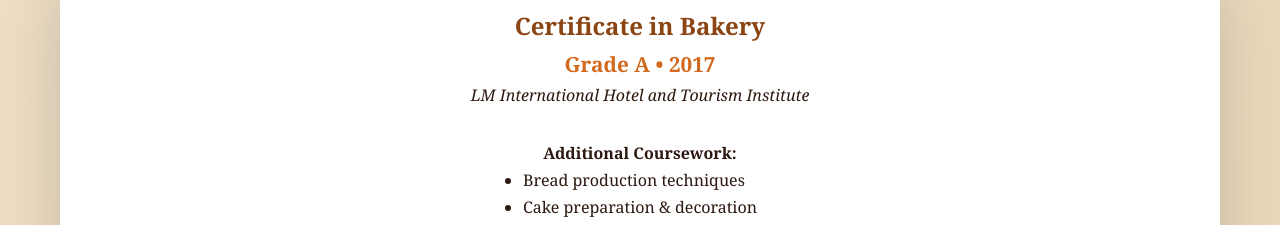
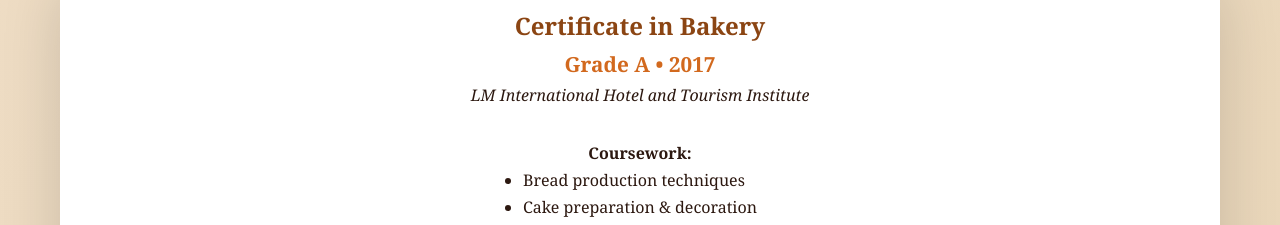
Before and after one commit to ayu-le/bakery-professional-portfolio, a plain HTML site: page index.html in a window 1280 px wide. Shown: the part 3593-3818 px from the top of the page. Drawn offline with Linux system fonts and the light colour scheme.

```diff
--- a/index.html
+++ b/index.html
@@ -229,7 +229,7 @@
                     <p style="font-size: 1.3em; color: #D2691E; font-weight: bold;">Grade A • 2017</p>
                     <p style="font-style: italic;">LM International Hotel and Tourism Institute</p>
                     <div style="margin-top: 30px;">
-                        <h4>Additional Coursework:</h4>
+                        <h4>Coursework:</h4>
                         <ul style="text-align: left; display: inline-block;">
                             <li>Bread production techniques</li>
                             <li>Cake preparation & decoration</li>
```
